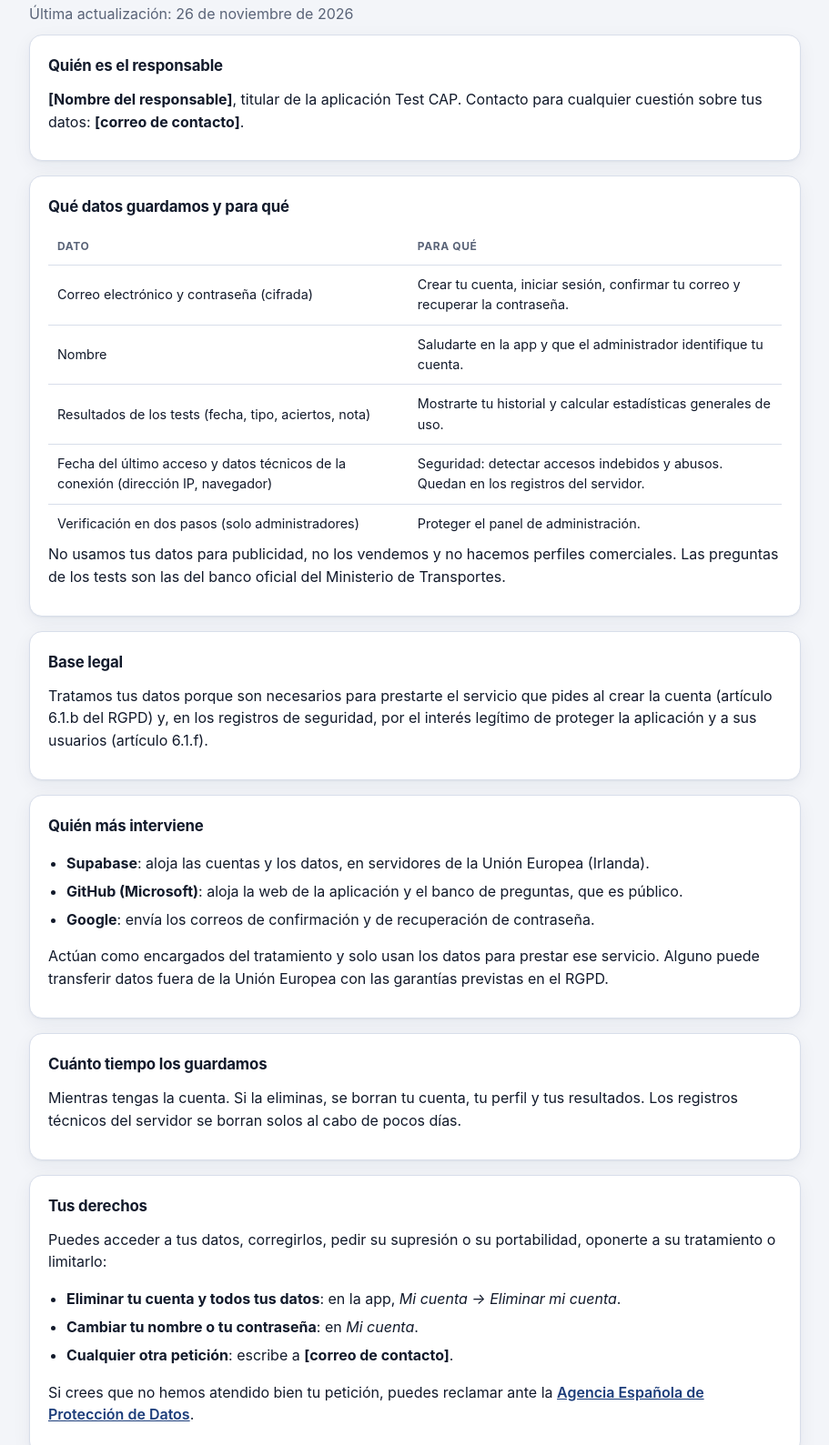
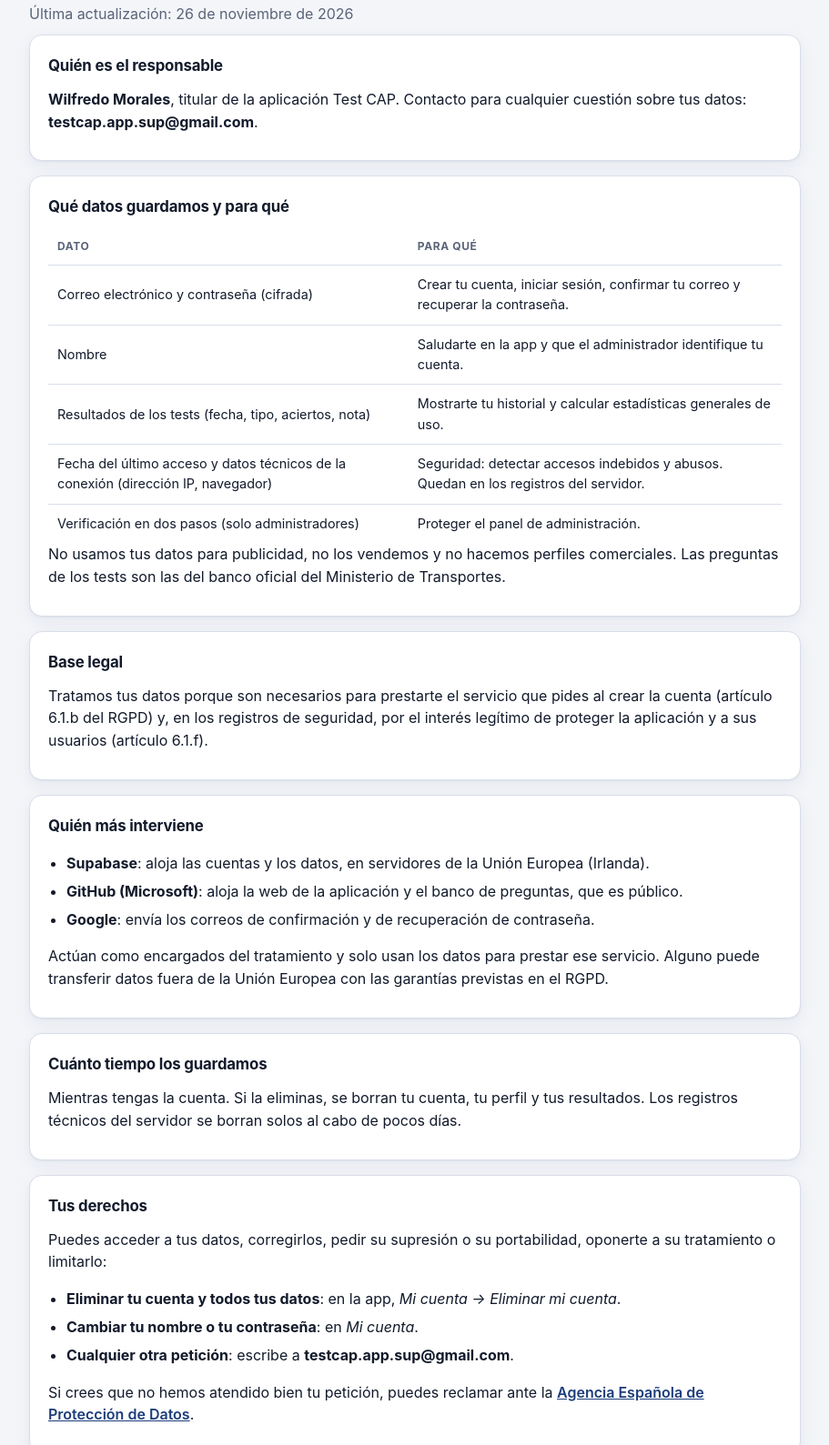
Before and after one commit to wilfredmorales/Test-Cap, a website: page privacidad.html in a window 1280 px wide. Shown: the part 146-1735 px from the top of the page at 91% size, without its empty margins (184-1095 px from the left). Drawn offline with Linux system fonts and the light colour scheme.

Commit message:
Política de privacidad: responsable y correo de contacto
Co-Authored-By: Claude Opus 5.5 <noreply@anthropic.com>
Claude-Session: https://claude.ai/code/session_014GinJbAUgeVDLePGtqWb2U

```diff
--- a/privacidad.html
+++ b/privacidad.html
@@ -24,8 +24,8 @@
 
     <section class="card">
       <h2>Quién es el responsable</h2>
-      <p><strong>[Nombre del responsable]</strong>, titular de la aplicación Test CAP.
-        Contacto para cualquier cuestión sobre tus datos: <strong>[correo de contacto]</strong>.</p>
+      <p><strong>Wilfredo Morales</strong>, titular de la aplicación Test CAP.
+        Contacto para cualquier cuestión sobre tus datos: <strong>testcap.app.sup@gmail.com</strong>.</p>
     </section>
 
     <section class="card">
@@ -75,7 +75,7 @@
       <ul>
         <li><strong>Eliminar tu cuenta y todos tus datos</strong>: en la app, <em>Mi cuenta → Eliminar mi cuenta</em>.</li>
         <li><strong>Cambiar tu nombre o tu contraseña</strong>: en <em>Mi cuenta</em>.</li>
-        <li><strong>Cualquier otra petición</strong>: escribe a <strong>[correo de contacto]</strong>.</li>
+        <li><strong>Cualquier otra petición</strong>: escribe a <strong>testcap.app.sup@gmail.com</strong>.</li>
       </ul>
       <p>Si crees que no hemos atendido bien tu petición, puedes reclamar ante la
         <a href="https://www.aepd.es" target="_blank" rel="noopener">Agencia Española de Protección de Datos</a>.</p>
```
Also changed, not shown: docs/specs/004-enlaces-privacidad-y-baja.md (+1 -1 lines).
